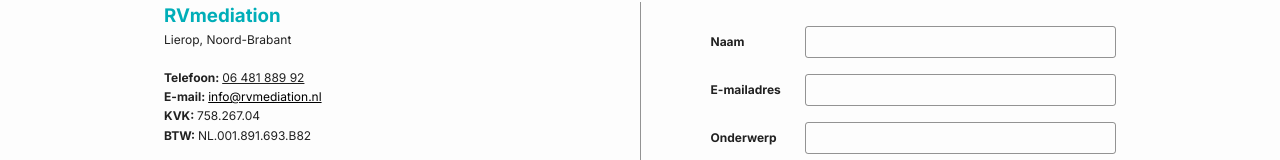
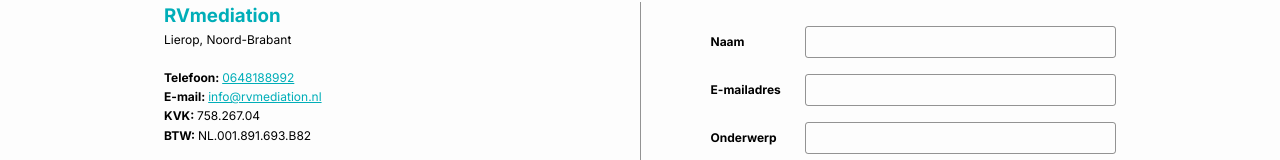
Before and after one commit to sanneVB/rvmediation, a Vue app: page /contact in a window 1280 px wide. Shown: the part 292-452 px from the top of the page. Built offline with nearby package versions, Linux system fonts and the light colour scheme.

Commit message:
fix color links in navi and contact

```diff
--- a/src/App.vue
+++ b/src/App.vue
@@ -32,7 +32,6 @@ textarea
   font-optical-sizing: auto;
   font-style: normal;
   font-variation-settings: "slnt" 0;
-  color: rgb(33, 33, 33);
 }
 
 ul {
--- a/src/components/ContactInformation.vue
+++ b/src/components/ContactInformation.vue
@@ -6,11 +6,9 @@
         Lierop, Noord-Brabant <br />
         <br />
         <span class="text__contact-information--bold">Telefoon: </span>
-        <u>06 481 889 92</u> <br />
+          <a href="tel:0648188992">0648188992</a> <br />
         <span class="text__contact-information--bold">E-mail: </span>
-        <a href="mailto:info@rvmediation.nl" class="link">
-          info@rvmediation.nl
-        </a>
+        <a href="mailto:info@rvmediation.nl">info@rvmediation.nl</a>
         <br />
         <span class="text__contact-information--bold">KVK: </span>758.267.04
         <br />
@@ -43,10 +41,6 @@ export default {
 
 h3 {
   color: #00aeb8;
-}
-
-.link:link {
-  color: black;
 }
 
 .text__contact-information {
```
